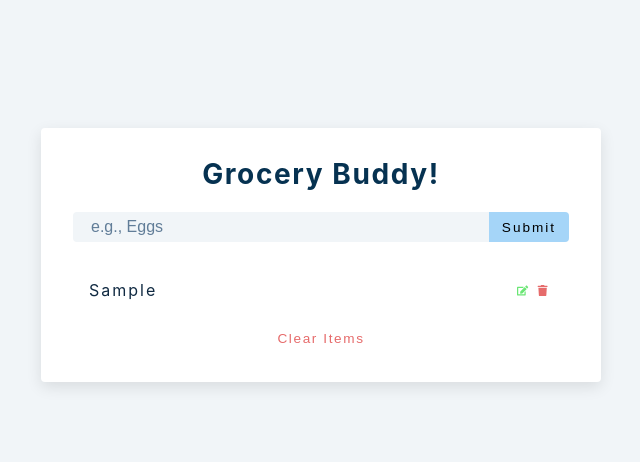
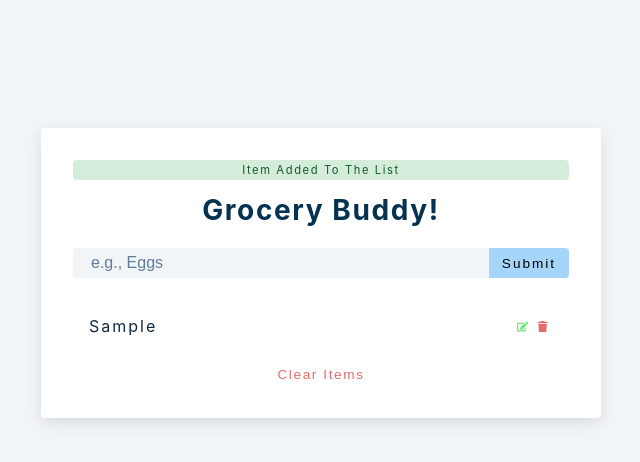
Before and after one commit to Mahendra14/GroceryBuddy-ReactJs, a React (Create React App) app: page / in a window 1280 px wide. Both pictures are taken after typing "Sample" into the empty fields and a click on the button "Submit". Shown: the top 462 px of the page, without its empty margins (319-959 px from the left). Built offline with nearby package versions, Linux system fonts and the light colour scheme.

Commit message:
added a success alert as of now

```diff
--- a/src/Alert.js
+++ b/src/Alert.js
@@ -1,7 +1,9 @@
 import React, { useEffect } from 'react'
 
-const Alert = () => {
-  return <h2>alert component</h2>
+const Alert = ({show,type,msg}) => {
+  return (
+    <p className={`alert alert-${type}`}>{msg}</p>
+  );
 }
 
 export default Alert
--- a/src/App.js
+++ b/src/App.js
@@ -30,6 +30,7 @@ function App() {
     }
     else{
       //show alert and add new item
+      showAlert(true,'success','item added to the list')
       let time = new Date().getTime().toString();
       const newItem = {id: time,title: name}
       setList([...list,newItem]);
@@ -55,10 +56,16 @@ function App() {
   setList(newItems);
   }
 
+  const showAlert = (show='false' ,type= "", msg= ""  ) => {
+    //here as it is just show:show we can skip and write it as show
+    setAlert({show,type,msg});
+
+  }
+
   return (
     <section className="section-center">
-      <form class="grocery-form" onSubmit= {handleSubmit}>
-        {alert.show && <Alert />}
+      <form className="grocery-form" onSubmit= {handleSubmit}>
+        {alert.show && <Alert {...alert}/>}
         <h3>grocery buddy!</h3>
       <div className="form-control">
         <input
```
